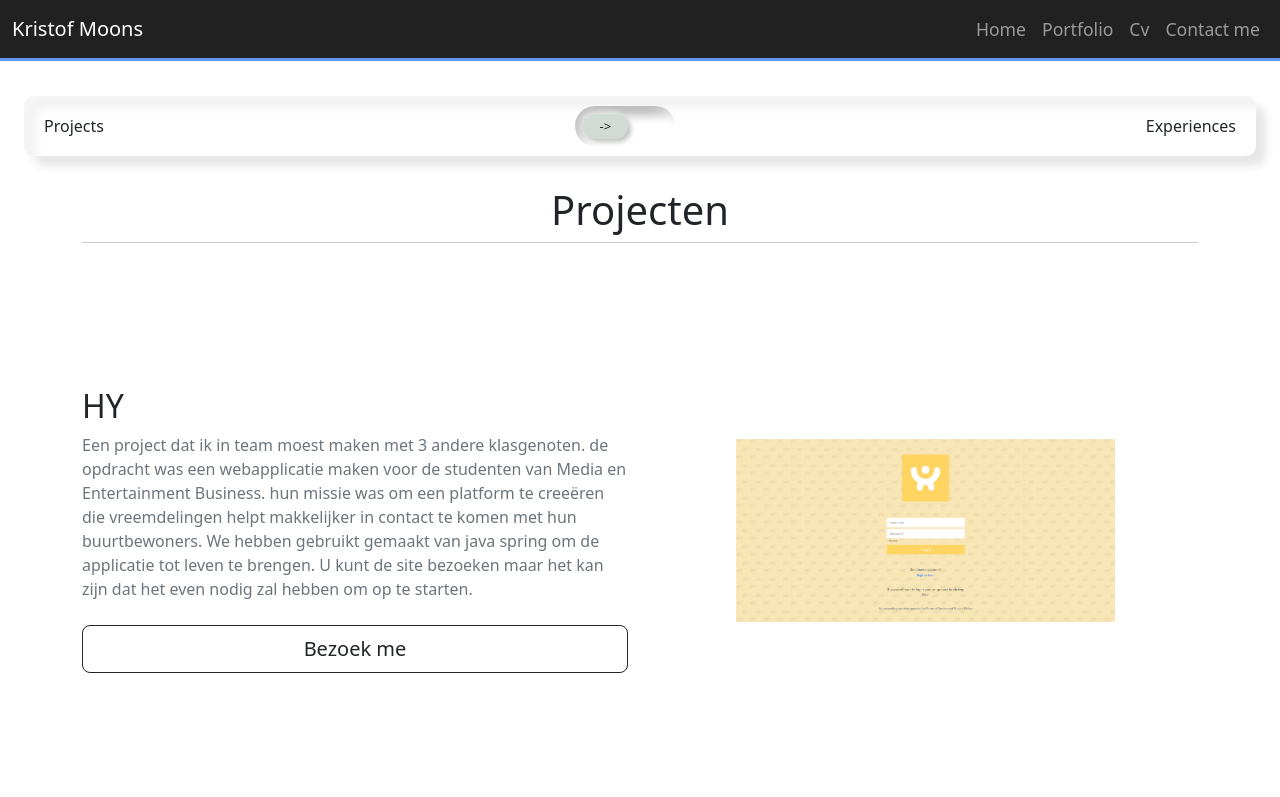
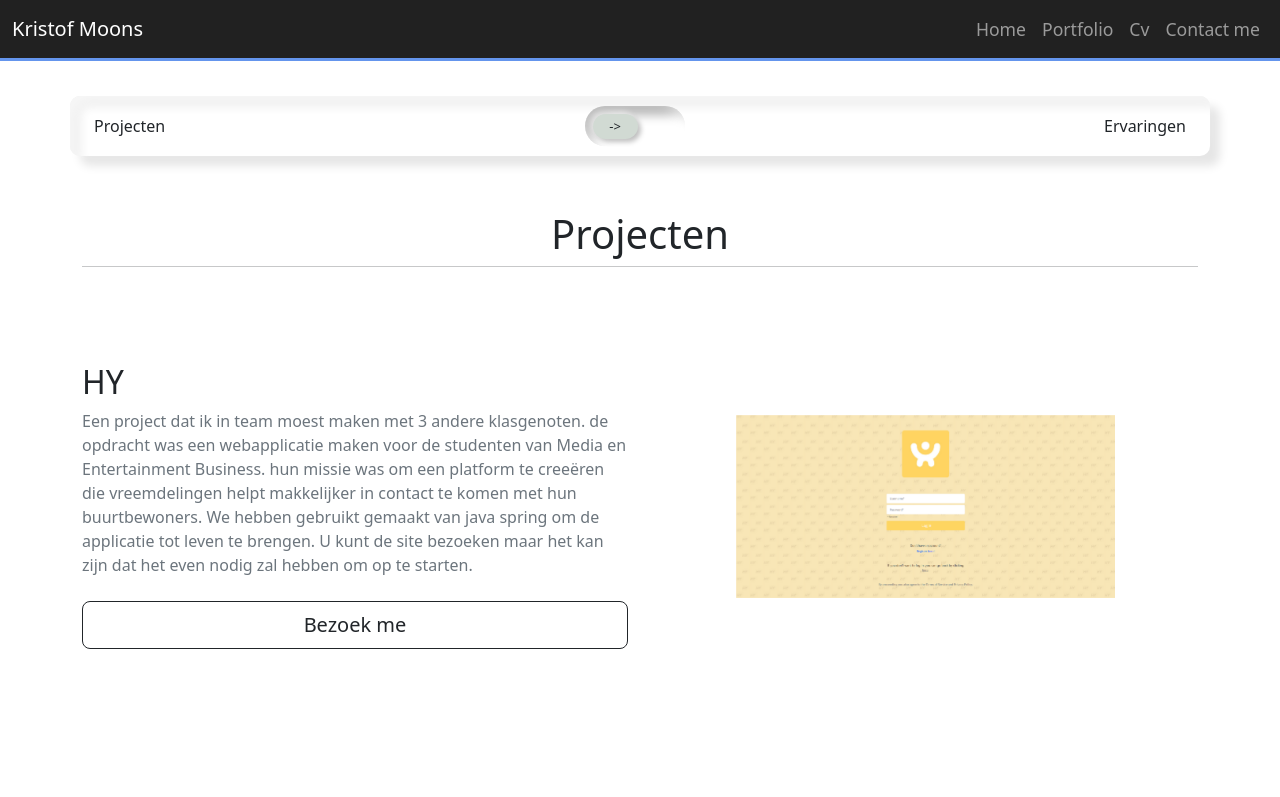
Before and after one commit to kristofmoons/porfolio, a React (Create React App) app: page /portfolio in a window 1280 px wide. Shown: the top 797 px of the page. Built offline with nearby package versions, Linux system fonts and the light colour scheme.

Commit message:
fixed some styling

```diff
--- a/src/components/Internships.js
+++ b/src/components/Internships.js
@@ -84,16 +84,14 @@ function ImageRight() {
 export default function Internships(){
     return(<>
             <div className="container">
-                <h1 className="font-weight-light text-center text-lg-left mt-4 mb-0">Experiences</h1>
+                <h1 className="font-weight-light text-center text-lg-left mt-4 mb-0">Ervaringen</h1>
                 <hr className="mt-2 mb-5"/>
             </div>
 
-            <div className="py-5">
                 <ImageLeft/>
                 <ImageRight/>
 
 
-            </div>
         </>
 
     );
--- a/src/components/Projects.js
+++ b/src/components/Projects.js
@@ -93,12 +93,10 @@ export default function Projects(){
          <hr className="mt-2 mb-5"/>
      </div>
 
-    <div className="py-5">
         <ImageLeft/>
         <ImageRight/>
 
 
-    </div>
 </>
 
 );
--- a/src/pages/AchievementPage.js
+++ b/src/pages/AchievementPage.js
@@ -10,26 +10,33 @@ export default function AchievementPage() {
     return (
         <>
             <Navbar/>
-        <div style={{height:"6rem"}}/>
+            <div style={{height: "6rem"}}/>
 
-        <div className="switch-holder mx-4">
+            <div className="container">
+                <div className="row align-items-center">
+
+                    <div className="switch-holder px-4">
                         <div className="switch-label">
-                <span>Projects</span>
+                            <span>Projecten</span>
                         </div>
                         <div className="switch-toggle">
-                <input type="checkbox" id="bluetooth"  onChange={() => setToggle(!toggle)}/>
+                            <input type="checkbox" id="bluetooth" onChange={() => setToggle(!toggle)}/>
                             <label htmlFor="bluetooth"/>
                         </div>
                         <div className="switch-label">
-                <span>Experiences</span>
+                            <span>Ervaringen</span>
                         </div>
                     </div>
 
-        {toggle? <Projects/>
+                    {toggle ? <Projects/>
                         :
                         <Internships/>
                     }
 
+                </div>
+            </div>
+
+
         </>
     );
 }
```
Lines whose indentation alone changed are shown as unchanged.
